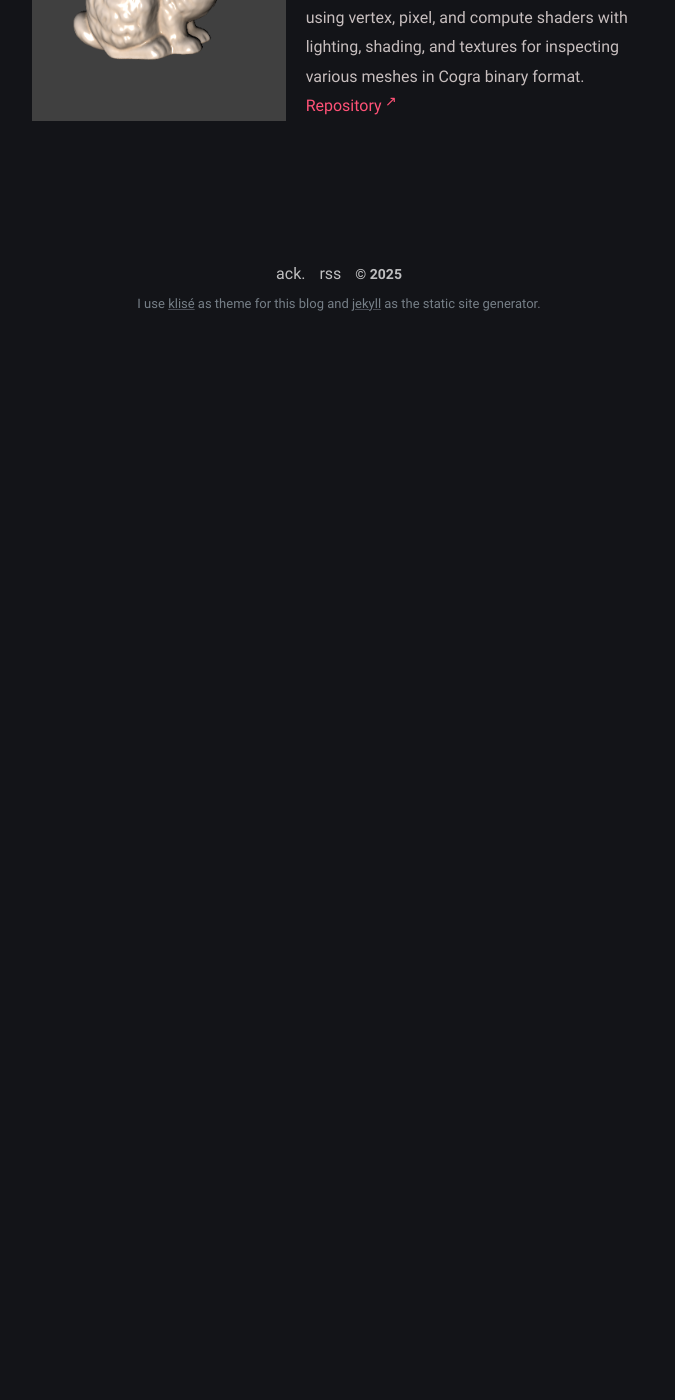
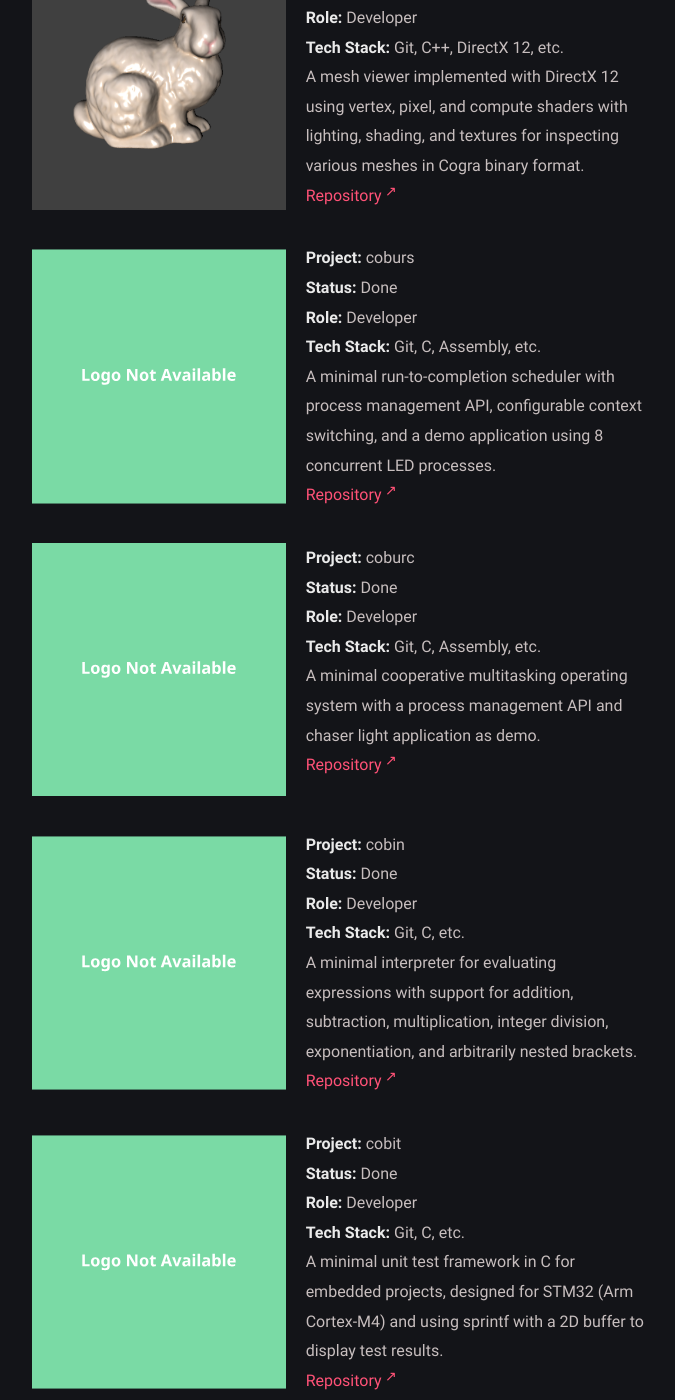
Before and after one commit to Masihtabaei/Masihtabaei.github.io, a Jekyll site: the page built from projects.md, in a window 1280 px wide and 1400 px high, scrolled down 2581 px. Shown: the whole window, without its empty margins (301-976 px from the left). Built offline with Jekyll 4.4.1, drawn with Linux system fonts in a browser that asks for light colours; before the commit the page ends 2929 px from its top, so only the background shows below that; some of the changed text lies outside the part shown.

Commit message:
Finalize projects
Add new projects, re-arrange the assets directory, and use new
placeholders

```diff
--- a/projects.md
+++ b/projects.md
@@ -7,8 +7,10 @@ excerpt: tbd
 comments: false
 ---
 
+Here you will find a curated, though not complete, list of projects I have worked on over the past few years, with more available on my GitHub or upon request.
+
 <div class="flex-container">
-  <img src="/assets/img/cheap_16_logo.png">
+  <img src="/assets/img/projects/cheap_16_logo.png">
   <div>
     <strong>Project: </strong>cheap-16<br>
     <strong>Status: </strong>Done (Grade: 1.0 | Very Good)<br>
@@ -20,7 +22,7 @@ comments: false
 </div>
 
 <div class="flex-container">
-  <img src="/assets/img/ladron_logo.png">
+  <img src="/assets/img/projects/ladron_logo.png">
   <div>
     <strong>Project: </strong>Ladron<br>
     <strong>Status: </strong>Done (Grade: 1.3 | Very Good)<br>
@@ -32,7 +34,7 @@ comments: false
 </div>
 
 <div class="flex-container">
-  <img src="/assets/img/coming_soon_placeholder.svg">
+  <img src="/assets/img/projects/coming_soon_placeholder.svg">
   <div>
     <strong>Project: </strong>hlslx<br>
     <strong>Status: </strong>Ongoing<br>
@@ -44,7 +46,7 @@ comments: false
 </div>
 
 <div class="flex-container">
-  <img src="/assets/img/octa_seed_logo.png">
+  <img src="/assets/img/projects/octa_seed_logo.png">
   <div>
     <strong>Project: </strong>OctaSeed<br>
     <strong>Status: </strong>Done (Grade: 1.0 | Very Good)<br>
@@ -56,7 +58,7 @@ comments: false
 </div>
 
 <div class="flex-container">
-  <img src="/assets/img/reswhis_logo.png">
+  <img src="/assets/img/projects/no_logo_placeholder.svg">
   <div>
     <strong>Project: </strong>reswhis<br>
     <strong>Status: </strong>Done<br>
@@ -68,7 +70,7 @@ comments: false
 </div>
 
 <div class="flex-container">
-  <img src="/assets/img/vista_earth_sync_logo.png">
+  <img src="/assets/img/projects/vista_earth_sync_logo.png">
   <div>
     <strong>Project: </strong>Vista | Earth Sync<br>
     <strong>Status: </strong>Done (Grade: 1.0 | Very Good)<br>
@@ -80,7 +82,7 @@ comments: false
 </div>
 
 <div class="flex-container">
-  <img src="/assets/img/coburg_scene_viewer.png">
+  <img src="/assets/img/projects/coburg_scene_viewer.png">
   <div>
     <strong>Project: </strong>Coburg Scene Viewer<br>
     <strong>Status: </strong>Done (Grade: 1.0 | Very Good)<br>
@@ -92,7 +94,7 @@ comments: false
 </div>
 
 <div class="flex-container">
-  <img src="/assets/img/coburg_mesh_viewer_logo.png">
+  <img src="/assets/img/projects/coburg_mesh_viewer_logo.png">
   <div>
     <strong>Project: </strong>Coburg Mesh Viewer<br>
     <strong>Status: </strong>Done (Grade: 1.0 | Very Good)<br>
@@ -100,6 +102,54 @@ comments: false
     <strong>Tech Stack: </strong>Git, C++, DirectX 12, etc.<br>
     A mesh viewer implemented with DirectX 12 using vertex, pixel, and compute shaders with lighting, shading, and textures for inspecting various meshes in Cogra binary format.<br>
     <a href="https://github.com/Masihtabaei/gpu-image-synthesis" target="_blank" >Repository</a>
+  </div>
+</div>
+
+<div class="flex-container">
+  <img src="/assets/img/projects/no_logo_placeholder.svg">
+  <div>
+    <strong>Project: </strong>coburs<br>
+    <strong>Status: </strong>Done<br>
+    <strong>Role: </strong>Developer<br>
+    <strong>Tech Stack: </strong>Git, C, Assembly, etc.<br>
+    A minimal run-to-completion scheduler with process management API, configurable context switching, and a demo application using 8 concurrent LED processes.<br>
+    <a href="https://github.com/Masihtabaei/coburs-embedded-run-to-completion-scheduler" target="_blank" >Repository</a>
+  </div>
+</div>
+
+<div class="flex-container">
+  <img src="/assets/img/projects/no_logo_placeholder.svg">
+  <div>
+    <strong>Project: </strong>coburc<br>
+    <strong>Status: </strong>Done<br>
+    <strong>Role: </strong>Developer<br>
+    <strong>Tech Stack: </strong>Git, C, Assembly, etc.<br>
+    A minimal cooperative multitasking operating system with a process management API and chaser light application as demo.<br>
+    <a href="https://github.com/Masihtabaei/coburc-embedded-os-with-cooperative-multitasking" target="_blank" >Repository</a>
+  </div>
+</div>
+
+<div class="flex-container">
+  <img src="/assets/img/projects/no_logo_placeholder.svg">
+  <div>
+    <strong>Project: </strong>cobin<br>
+    <strong>Status: </strong>Done<br>
+    <strong>Role: </strong>Developer<br>
+    <strong>Tech Stack: </strong>Git, C, etc.<br>
+    A minimal interpreter for evaluating expressions with support for addition, subtraction, multiplication, integer division, exponentiation, and arbitrarily nested brackets.<br>
+    <a href="https://github.com/Masihtabaei/cobin-minimal-interpreter-in-c" target="_blank" >Repository</a>
+  </div>
+</div>
+
+<div class="flex-container">
+  <img src="/assets/img/projects/no_logo_placeholder.svg">
+  <div>
+    <strong>Project: </strong>cobit<br>
+    <strong>Status: </strong>Done<br>
+    <strong>Role: </strong>Developer<br>
+    <strong>Tech Stack: </strong>Git, C, etc.<br>
+    A minimal unit test framework in C for embedded projects, designed for STM32 (Arm Cortex-M4) and using sprintf with a 2D buffer to display test results.<br>
+    <a href="https://github.com/Masihtabaei/cobit-minimal-embedded-c-unit-test-framework" target="_blank" >Repository</a>
   </div>
 </div>
 
```
Also changed, not shown: assets/img/projects/cheap_16_logo.png (renamed from assets/img/cheap_16_logo.png), assets/img/projects/coburg_mesh_viewer_logo.png (renamed from assets/img/coburg_mesh_viewer_logo.png), assets/img/projects/coburg_scene_viewer.png (renamed from assets/img/coburg_scene_viewer.png), assets/img/projects/coming_soon_placeholder.svg (renamed from assets/img/coming_soon_placeholder.svg), assets/img/projects/no_logo_placeholder.svg (added), assets/img/projects/octa_seed_logo.png (renamed from assets/img/octa_seed_logo.png), assets/img/projects/vista_earth_sync_logo.png (renamed from assets/img/vista_earth_sync_logo.png), assets/img/reswhis_logo.png (deleted), 2 other files.
